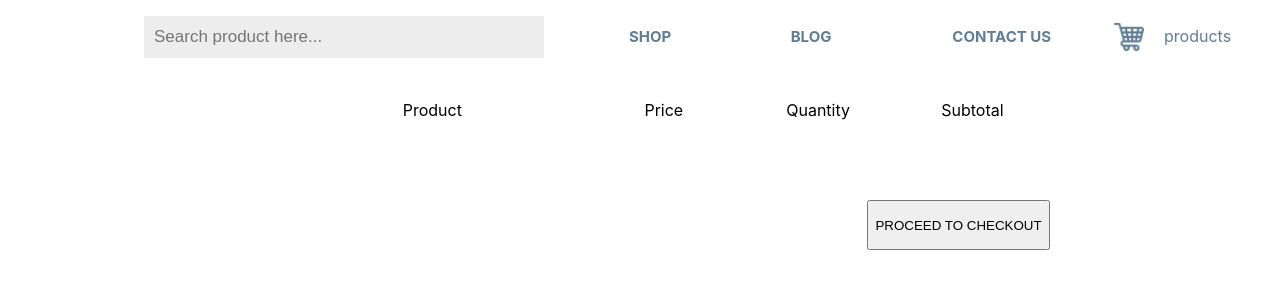
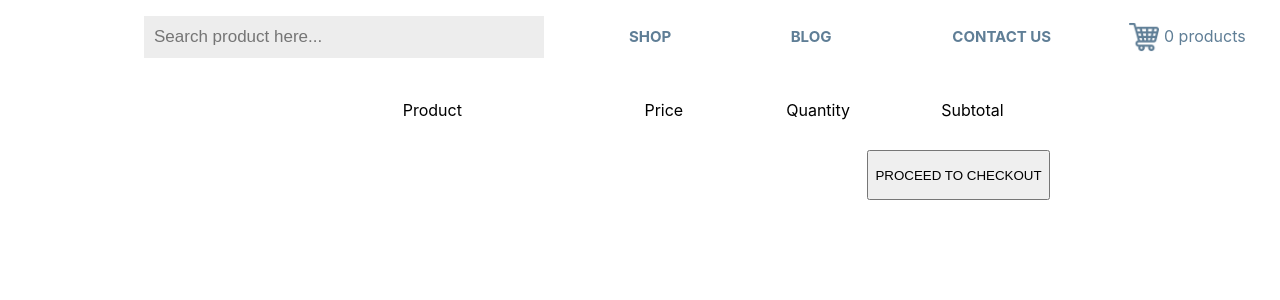
Before and after one commit to NikolasPlatonov/zenbit_store, a React (Create React App) app: page /cart in a window 1280 px wide. Shown: the top 300 px of the page. Built offline with nearby package versions, Linux system fonts and the light colour scheme.

Commit message:
Products are added to the cart and removed Counter works

```diff
--- a/src/components/App.js
+++ b/src/components/App.js
@@ -1,7 +1,7 @@
 import React, { useState } from 'react';
 import './App.css';
 import { ProductList } from 'components/ProductList/ProductList';
-import { Route, BrowserRouter as Router, Switch } from 'react-router-dom';
+import { Route, BrowserRouter as Router } from 'react-router-dom';
 import ProductDetails from './ProductDetails/ProductDetails';
 import { Header } from './Header/Header';
 import Cart from './Cart/Cart';
@@ -99,23 +99,20 @@ const data = [
 
 const App = () => {
   const [cart, setCart] = useState([]);
-  const [cartProductsCounter, changeCartProductsCounter] = useState([]);
+  const [cartCounter, setCartCounter] = useState(0);
 
   const addToCart = (product) => {
     const existingProduct = cart.filter((p) => p.id === product.id);
-
     if (existingProduct.length > 0) {
-      const withoutExistingProduct = cart.filter((p) => p.id !== product.id);
       const updatedUnitsProduct = {
         ...existingProduct[0],
-        units: existingProduct[0].units + product.units,
+        units: existingProduct[0].units + 1,
       };
-
-      setCart([...withoutExistingProduct, updatedUnitsProduct]);
-      changeCartProductsCounter(cartProductsCounter + product.units);
+      setCart([updatedUnitsProduct]);
+      setCartCounter(cartCounter + 1);
     } else {
-      setCart([...cart, product]);
-      changeCartProductsCounter(cartProductsCounter + product.units);
+      setCart([...cart, { ...product, units: 1 }]);
+      setCartCounter(cartCounter + 1);
     }
   };
 
@@ -126,17 +123,14 @@ const App = () => {
 
   return (
     <Router>
-      <Switch>
       <div className="content">
         <div className="header">
-            <Header />
+          <Header cartCounter={cartCounter} />
         </div>
         <div className="products_container">
           <Route
             path="/cart"
-              render={() => (
-                <Cart cart={cart} deleteFromCart={deleteFromCart} />
-              )}
+            render={() => <Cart cart={cart} deleteFromCart={deleteFromCart} />}
           />
 
           <div className="products_list">
@@ -153,7 +147,6 @@ const App = () => {
           />
         </div>
       </div>
-      </Switch>
     </Router>
   );
 };
--- a/src/components/Cart/Cart.module.css
+++ b/src/components/Cart/Cart.module.css
@@ -1,6 +1,6 @@
 .container {
   display: grid;
-  grid-template-rows: 50px 1fr 100px;
+  grid-template-rows: 50px 1fr 50px;
 }
 
 .title_container {
@@ -14,7 +14,6 @@
   display: grid;
   grid-template-columns: 1fr;
   justify-items: right;
-  margin-top: 50px;
 }
 
 /* next css file */
--- a/src/components/Header/Header.js
+++ b/src/components/Header/Header.js
@@ -3,7 +3,7 @@ import s from './Header.module.css';
 import cart from './../../assets/images/shopping-cart.png';
 import { NavLink } from 'react-router-dom';
 
-export const Header = (props) => {
+export const Header = ({ cartCounter }) => {
   return (
     <div className={s.container}>
       <div className={s.search}>
@@ -30,7 +30,7 @@ export const Header = (props) => {
           <img alt="cart_icon" src={cart} />
         </NavLink>
       </div>
-      <div className={s.cart_count}>{props.count} products </div>
+      <div className={s.cart_count}>{cartCounter} products </div>
     </div>
   );
 };
--- a/src/components/Header/Header.module.css
+++ b/src/components/Header/Header.module.css
@@ -6,6 +6,7 @@
 .cart img {
   height: 30px;
   margin-top: 6px;
+  margin-left: 15px;
 }
 
 .search {
```
Lines whose indentation alone changed are shown as unchanged.
